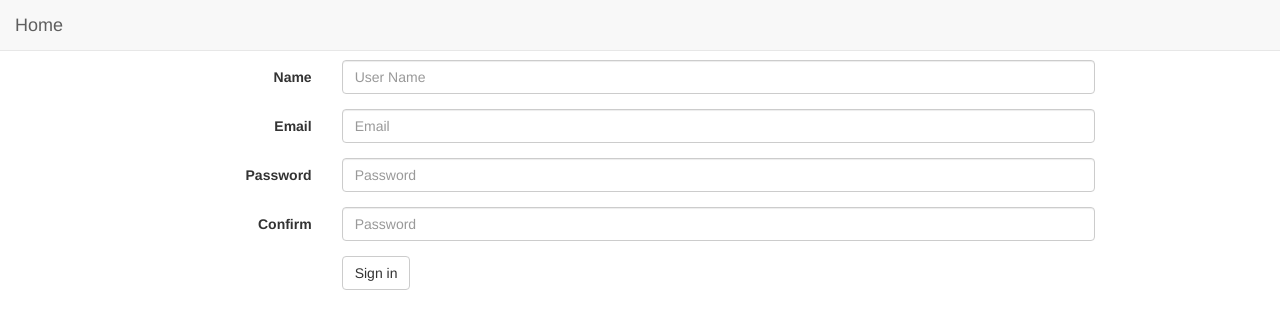
After one commit to flreey/private-navigation, a Flask app: page /register in a window 1280 px wide. The commit adds this page. Shown: the top 329 px of the page. Run offline with Flask 2, Linux system fonts and the light colour scheme; some libraries are stand-ins or nearby versions.

Commit message:
add register page

```diff
--- a/app.py
+++ b/app.py
@@ -1,6 +1,7 @@
 from flask import Flask, render_template, session, request, redirect
 
-from forms.user_form import UserForm
+from forms.user_form import UserForm, RegisterForm
+from libs.util import user_login
 
 app = Flask(__name__)
 
@@ -43,13 +44,24 @@ def login():
 		email = form.email.data
 		u = User.query.filter_by(email=email).first()
 		if u and u.valid_password(form.password.data):
-			session['user_id'] = u.id
+			user_login(u)
 	return redirect('/')
 
 @app.route('/logout', methods=['GET'])
 def logout():
 	del session['user_id']
-	return redirect('')
+	return redirect('/')
+
+@app.route('/register', methods=['GET', 'POST'])
+def register():
+	form = RegisterForm()
+	if request.method == 'POST' and form.validate():
+		u = form.fill_data_to_instance(User())
+		u.insert()
+		user_login(u)
+		return redirect('/')
+
+	return render_template('register.html', form=form)
 
 def main():
 	app.run(debug=True)
--- a/forms/user_form.py
+++ b/forms/user_form.py
@@ -1,6 +1,7 @@
 from flask_wtf import Form as sForm
 from wtforms import TextField, Form
-from wtforms.validators import Required
+from wtforms.validators import Required, EqualTo
+from sqlalchemy import or_
 
 from .mixin import FormMixin
 
@@ -12,3 +13,22 @@ class ApiUserForm(Form, FormMixin):
 class UserForm(sForm, FormMixin):
 	email = TextField('email', validators=[Required()])
 	password = TextField('password', validators=[Required()])
+
+class RegisterForm(UserForm):
+	name = TextField('name', validators=[Required()])
+	email = TextField('email', validators=[Required()])
+	password = TextField('password', validators=[Required()])
+	confirm = TextField('confirm', validators=[Required(), EqualTo('password')])
+
+	def validate(self):
+		from models.user import User
+
+		if super().validate():
+			u = User.query.filter(or_(User.name==self.name.data, User.email==self.email.data)).first()
+			if u:
+				if u.name == self.name.data:
+					self.name.errors= ['user name exists']
+				elif u.email == self.email.data:
+					self.email.errors = ['email exists']
+				return False
+		return True
--- a/libs/util.py
+++ b/libs/util.py
@@ -13,3 +13,6 @@ def login_required(func):
 		raise AuthorticationException('user not login')
 
 	return wrapper
+
+def user_login(user):
+	session['user_id'] = user.id
--- a/templates/layout.html
+++ b/templates/layout.html
@@ -42,6 +42,7 @@
 					  <input type="password" class="form-control" name="password" placeholder="Password">
 				  </div>
 				  <button type="submit" class="btn btn-default">Sign in</button>
+				  <a href="/register">Sign Up</a>
 			  </form>
 			  {% else %}
 			  <ul class="nav navbar-nav navbar-right">
--- /dev/null
+++ b/templates/register.html
@@ -0,0 +1,83 @@
+<!DOCTYPE html>
+<html>
+<head>
+<title>Bootstrap 101 Template</title>
+<meta name="viewport" content="width=device-width, initial-scale=1.0">
+<!-- Bootstrap -->
+<!--<link href="http://cdnjs.cloudflare.com/ajax/libs/twitter-bootstrap/3.0.0-rc2/css/bootstrap.min.css" rel="stylesheet" media="screen">-->
+<link href="//netdna.bootstrapcdn.com/bootstrap/3.0.0/css/bootstrap.min.css" rel="stylesheet">
+<!--<link href="{{url_for('static', filename='bootstrap.min.css')}}" rel="stylesheet" media="screen">-->
+
+<!-- jQuery (necessary for Bootstrap's JavaScript plugins) -->
+<script src="{{url_for('static', filename='jquery.js')}}"></script>
+<!-- Include all compiled plugins (below), or include individual files as needed -->
+<script src="//netdna.bootstrapcdn.com/bootstrap/3.0.0/js/bootstrap.min.js"></script>
+<!--<script src="{{url_for('static', filename='bootstrap.min.js')}}"></script>-->
+
+<link href="{{url_for('static', filename='common.css')}}" rel="stylesheet" media="screen">
+{% block expand_script %}
+{% endblock %}
+
+<!-- Enable responsive features in IE8 with Respond.js (https://github.com/scottjehl/Respond) -->
+<!--<script src="http://cdnjs.cloudflare.com/ajax/libs/respond.js/1.2.0/respond.min.js"></script>-->
+
+</head>
+<body>
+<nav class="navbar navbar-default navbar-fixed-top" role="navigation">
+	<!-- Brand and toggle get grouped for better mobile display -->
+	<div class="navbar-header">
+		<a class="navbar-brand" href="/">Home</a>
+	</div>
+
+	<div class="collapse navbar-collapse navbar-ex1-collapse">
+	</div>
+</nav>
+
+<div class="container container-narrow">
+	{% block container%}
+	<form class="form-horizontal" role="form" method="POST" action="/register">
+		{{form.csrf_token}}
+		<div class="form-group">
+			<label for="inputEmail1" class="col-lg-2 control-label">Name</label>
+			<div class="col-lg-10">
+				<input type="text" class="form-control" id="inputEmail1"
+				placeholder="User Name" name="name" Required>
+			</div>
+		</div>
+
+		<div class="form-group">
+			<label for="inputEmail1" class="col-lg-2 control-label">Email</label>
+			<div class="col-lg-10">
+				<input type="email" class="form-control" id="inputEmail1"
+				placeholder="Email" name="email" Required>
+			</div>
+		</div>
+		<div class="form-group">
+			<label for="inputPassword1" class="col-lg-2 control-label">Password</label>
+			<div class="col-lg-10">
+				<input type="password" class="form-control" id="inputPassword1" placeholder="Password" name="password" Required>
+			</div>
+		</div>
+		<div class="form-group">
+			<label for="inputPassword1" class="col-lg-2 control-label">Confirm</label>
+			<div class="col-lg-10">
+				<input type="password" class="form-control"
+				id="inputPassword1" placeholder="Password" name="confirm" Required>
+			</div>
+		</div>
+		<div class="form-group">
+			<div class="col-lg-offset-2 col-lg-10">
+				<button type="submit" class="btn btn-default">Sign in</button>
+			</div>
+		</div>
+	</form>
+	{% if form.errors %}
+	{% for k, v in form.errors.items() %}
+	{{v}}
+	{% endfor %}
+	{% endif %}
+	{% endblock %}
+</div>
+
+</body>
+</html>
```
Also changed, not shown: scripts/initdb.py (+12 -12 lines).
